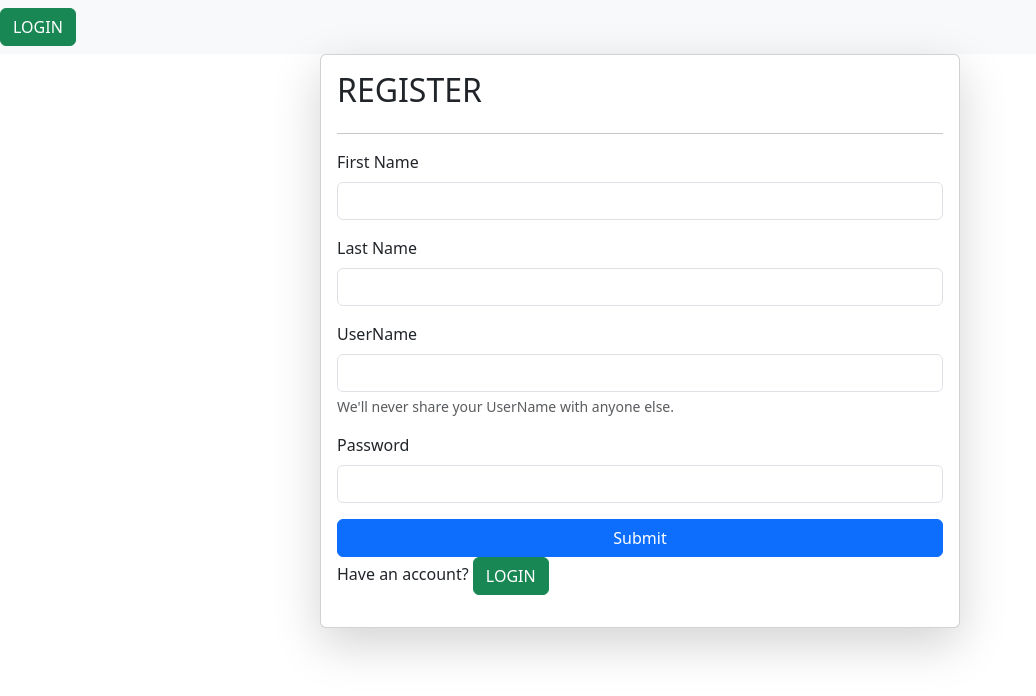
After one commit to aryan-panja/recipe, a Django app: page /register/ in a window 1280 px wide. The commit adds this page. Shown: the top 696 px of the page, without its empty margins (0-1036 px from the left). Run offline with Django 5.2, Linux system fonts and the light colour scheme.

Commit message:
update-2 and project ready

```diff
--- a/recipe/urls.py
+++ b/recipe/urls.py
@@ -28,4 +28,8 @@ urlpatterns = [
     path('recipe_delete/<id>/', recipe_delete, name='recipe_delete'),
 
     path('recipe_update/<id>/', recipe_update, name='recipe_update'),
+
+    path('register/', register, name='register'),
+
+    path('login/', login_page, name='login'),
 ]
--- a/vege/templates/base.html
+++ b/vege/templates/base.html
@@ -15,17 +15,17 @@
     <div>
         <nav class="navbar navbar-expand-lg navbar-light bg-light">
 
-
-            <div class="navbar-brand">user.first_name
-                user.last_name is loged in
+            {% if request.user.is_authenticated %}
+            <div class="navbar-brand">{{ user.username }}</div>
+            <div class="navbar-brand">{{ user.first_name }}
+                {{ user.last_name }} is loged in
             </div>
-
-
             <div>
-                LOGOUT
-                LOGIN
+                <a href="/logout/" class="btn btn-success">LOGOUT</a>
+                {% else %}
+                <a href="/login/" class="btn btn-success">LOGIN</a>
             </div>
-
+            {% endif %}
         </nav>
     </div>
     {% block content %}
--- a/vege/templates/recipe_update.html
+++ b/vege/templates/recipe_update.html
@@ -8,11 +8,11 @@
     <h2>Add Recipe</h2>
     <div class="container mt-5">
         <label for="exampleInputEmail1" class="form-label">Recipe Name</label>
-        <input name="recipe_name" value="recipe.recipe_name" required type="text" class="form-control">
+        <input name="recipe_name" value="{{recipe.recipe_name}}" required type="text" class="form-control">
     </div>
     <div class="mb-3">
         <label for="exampleInputPassword1" class="form-label">Recipe Description</label>
-        <textarea name="recipe_description" required class="form-control" id="exampleFormControlTextarea1"></textarea>
+        <textarea name="recipe_description" required class="form-control" id="exampleFormControlTextarea1"> {{recipe.recipe_description}} </textarea>
     </div>
     <div class="mb-3">
         <label for="exampleInputPassword1" class="form-label">Recipe Image</label>
--- /dev/null
+++ b/vege/templates/register.html
@@ -0,0 +1,40 @@
+{% extends "base.html" %}
+
+{% block content %}
+<form class="col-6 mx-auto card p-3 shadow-lg" method="post" enctype="multipart/form-data">
+    {% csrf_token %}
+    <h2>REGISTER</h2>
+    <hr>
+
+    {% if messages %}
+    {{ message.tags }}
+    <div class="alert alert-primary" role="alert">
+        {% for message in messages %}
+        {{ message }}
+        {% endfor %}
+    </div>
+    {% endif %}
+
+    <div class="mb-3">
+        <label for="exampleInputEmail1" class="form-label">First Name</label>
+        <input type="text" name="first_name" class="form-control" id="exampleInputEmail1" aria-describedby="emailHelp">
+    </div>
+    <div class="mb-3">
+        <label for="exampleInputEmail1" class="form-label">Last Name</label>
+        <input type="text" name="last_name" class="form-control" id="exampleInputEmail1" aria-describedby="emailHelp">
+    </div>
+    <div class="mb-3">
+        <label for="exampleInputEmail1" class="form-label">UserName</label>
+        <input type="text" name="username" class="form-control" id="exampleInputEmail1" aria-describedby="emailHelp">
+        <div id="textHelp" class="form-text">We'll never share your UserName with anyone else.</div>
+    </div>
+    <div class="mb-3">
+        <label for="exampleInputPassword1" class="form-label">Password</label>
+        <input type="password" name="password" class="form-control" id="exampleInputPassword1">
+    </div>
+
+    <button type="submit" class="btn btn-primary">Submit</button>
+    <p>Have an account? <a href="/login/" class="btn btn-success">LOGIN</a></p>
+</form>
+
+{% endblock %}
--- a/vege/views.py
+++ b/vege/views.py
@@ -1,12 +1,63 @@
 from django.shortcuts import render
 from django.shortcuts import redirect
 from .models import *
+from django.contrib.auth.models import User
+from django.contrib import messages
+from django.contrib.auth import authenticate, login, logout
+from django.contrib.auth.decorators import login_required
 
 # Create your views here.
+
+def login_page(request):
+
+    if request.method == 'POST':
+        username = request.POST.get('username')
+        password = request.POST.get('password')
+
+        if not User.objects.filter(username=username).exists():
+            messages.error(request, 'Username does not exist')
+            return redirect('login')
+
+        user = authenticate(username=username, password=password)
+
+        if user is None:
+            messages.error(request, 'Username or Password is incorrect')
+            return redirect('login')
+        else:
+            login(request, user)
+            return redirect('recipes')
+
+    return render(request, 'login.html')
+
+def register(request):
+
+    if request.method == 'POST':
+        first_name = request.POST.get('first_name')
+        last_name = request.POST.get('last_name')
+        username  = request.POST.get('username')
+        password = request.POST.get('password')
+
+        user = User.objects.filter(username=username).first()
+        if user:
+            messages.info(request, 'Username is already taken')
+            return redirect('register')
+
+        user = User.objects.create_user(first_name=first_name, last_name=last_name, username=username)
+        user.set_password(password)
+        user.save()
+
+        messages.info(request, 'Account created successfully')
+
+    return render(request, 'register.html')
+
+def logout_page(request):
+    logout(request)
+    return redirect('login')
 
 def home(request):
     return render(request, 'home.html')
 
+@login_required(login_url='login')
 def recipes(request):
 
     if request.method == 'POST':
@@ -56,3 +107,6 @@ def recipe_update(request, id):
     }
 
     return render(request, 'recipe_update.html', context)
+
+def register(request):
+    return render(request, 'register.html')
```
Also changed, not shown: vege/templates/login.html (added, +29 -0 lines), db.sqlite3, 1 other file.
